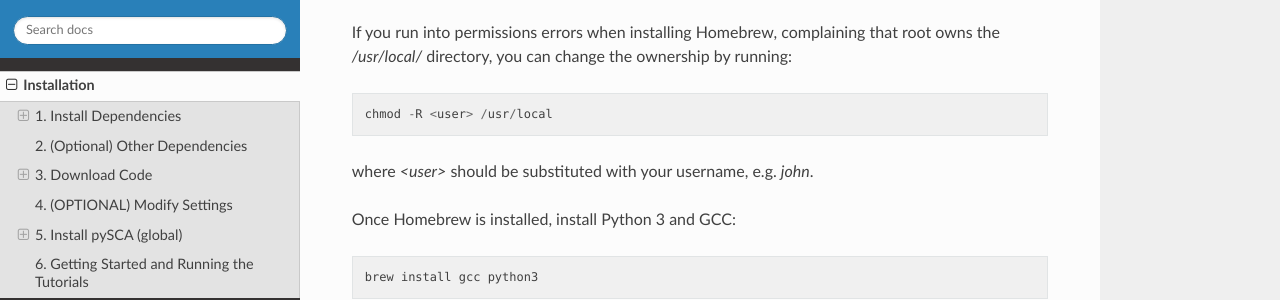
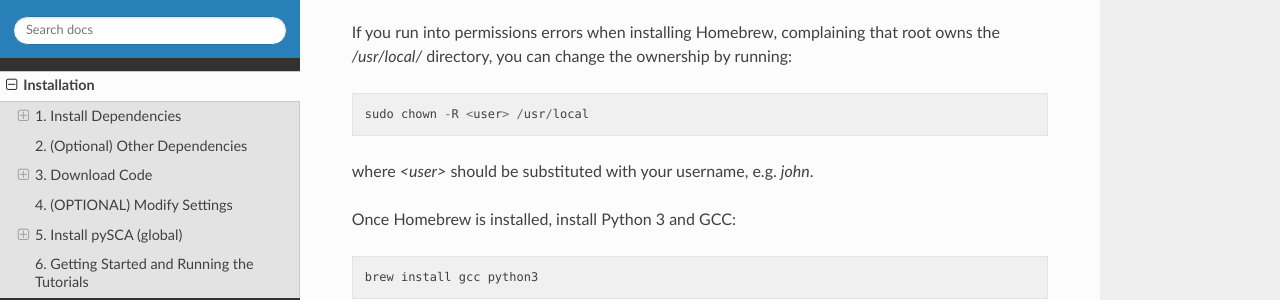
Before and after one commit to ranganathanlab/pySCA, a Sphinx documentation site: the page built from docs/source/install.rst, in a window 1280 px wide and 900 px high, scrolled down 1120 px. Shown: the part 153-453 px from the top of the window. Built offline with Sphinx 7.4.7 and the Read the Docs theme 2.0.0, drawn with Linux system fonts in a browser that asks for light colours.

Commit message:
fix directory ownership change
1. it's chown, not chmod
2. you need to be run with sudo if you want to usurp root's ownership of
   /usr/local

```diff
--- a/docs/source/install.rst
+++ b/docs/source/install.rst
@@ -66,7 +66,7 @@
 root owns the `/usr/local/` directory, you can change the ownership by
 running::
 
-  chmod -R <user> /usr/local
+  sudo chown -R <user> /usr/local
 
 where `<user>` should be substituted with your username, e.g. `john`.
 
```
